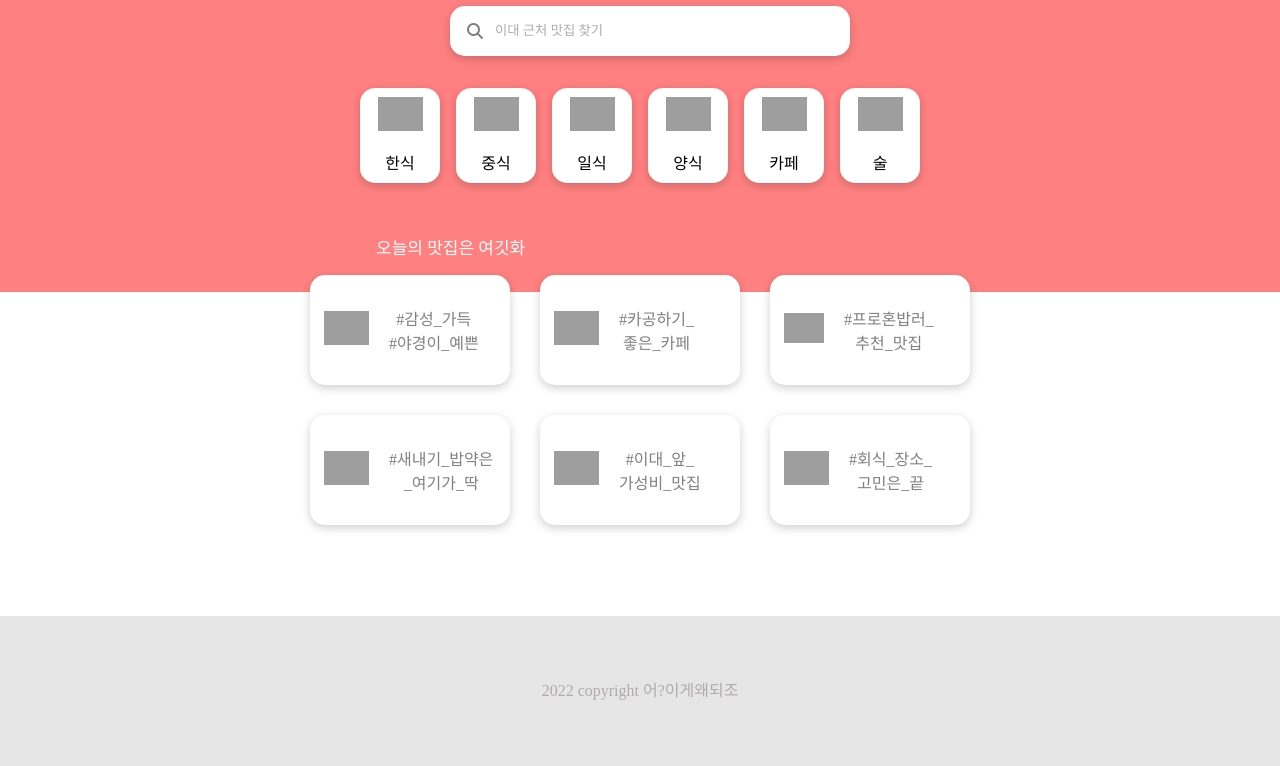
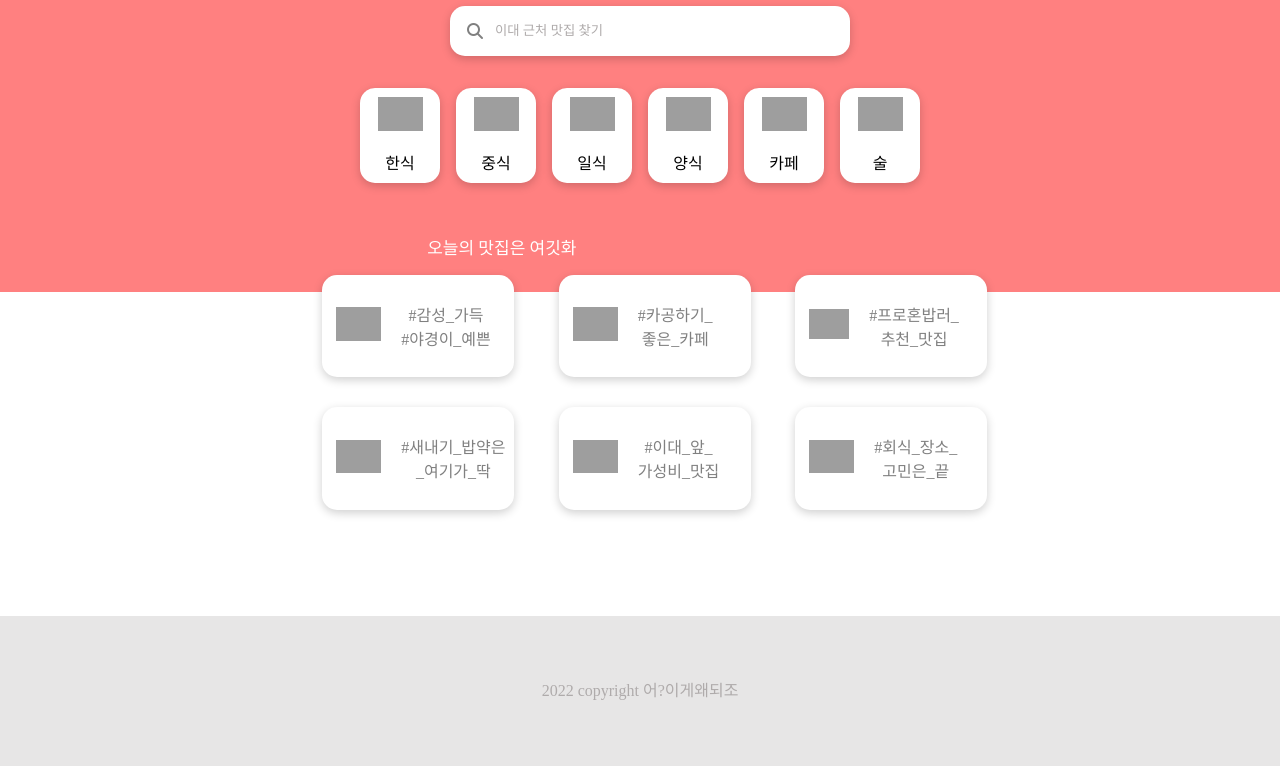
Before and after one commit to OpenSWPlatform-TeamProject/frontend, a Flask app: page / in a window 1280 px wide. Shown: the part 419-1185 px from the top of the page. Run offline with Flask 2, Linux system fonts and the light colour scheme; some libraries are stand-ins or nearby versions; some web fonts are replaced; grey boxes are pictures that could not be loaded.

Commit message:
style/홈화면 테마리스트 배열

```diff
--- a/static/home.css
+++ b/static/home.css
@@ -229,29 +229,31 @@ ul.categories>li {
 
 .theme {
   margin-top: 6vw;
+  width: 80vw;
   height: 20vw;
   display: flex;
   flex-direction: row;
-  justify-content: center;
+  justify-content: flex-end;
 }
 
 .themes {
   display: flex;
   flex-direction: row;
   flex-wrap: wrap;
-  justify-content: center;
-  width: 60%;
+  justify-content: flex-start;
+  width: 70%;
   position: relative;
 }
 
 ul.themes>li {
   padding: 15px;
+  width:33%
 }
 
 .theme-restaurant {
   font-size: 16px;
-  width: 200px;
-  height: 110px;
+  width: 15vw;
+  height: 8vw;
   background-color: white;
   border: none;
   box-shadow: 0 3px 10px 0 rgba(0, 0, 0, 0.19);
```
